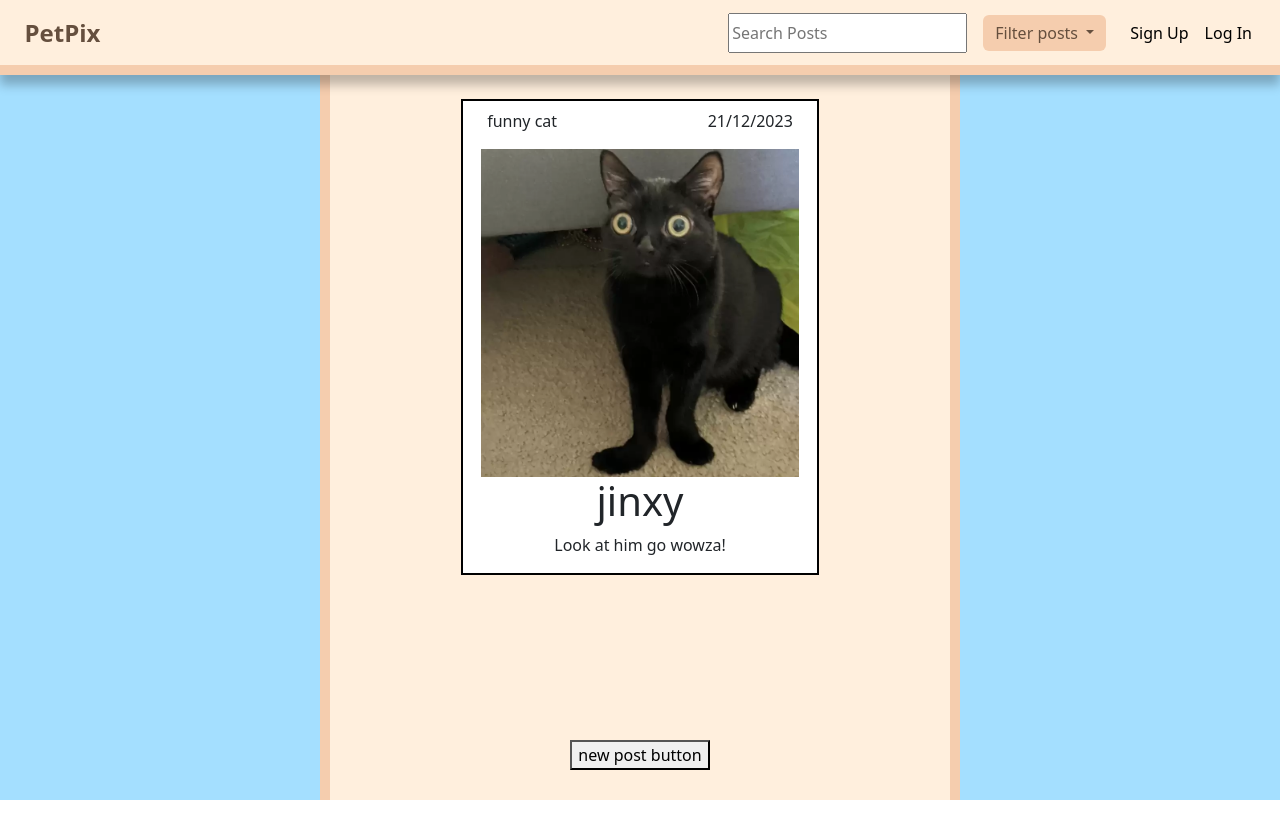
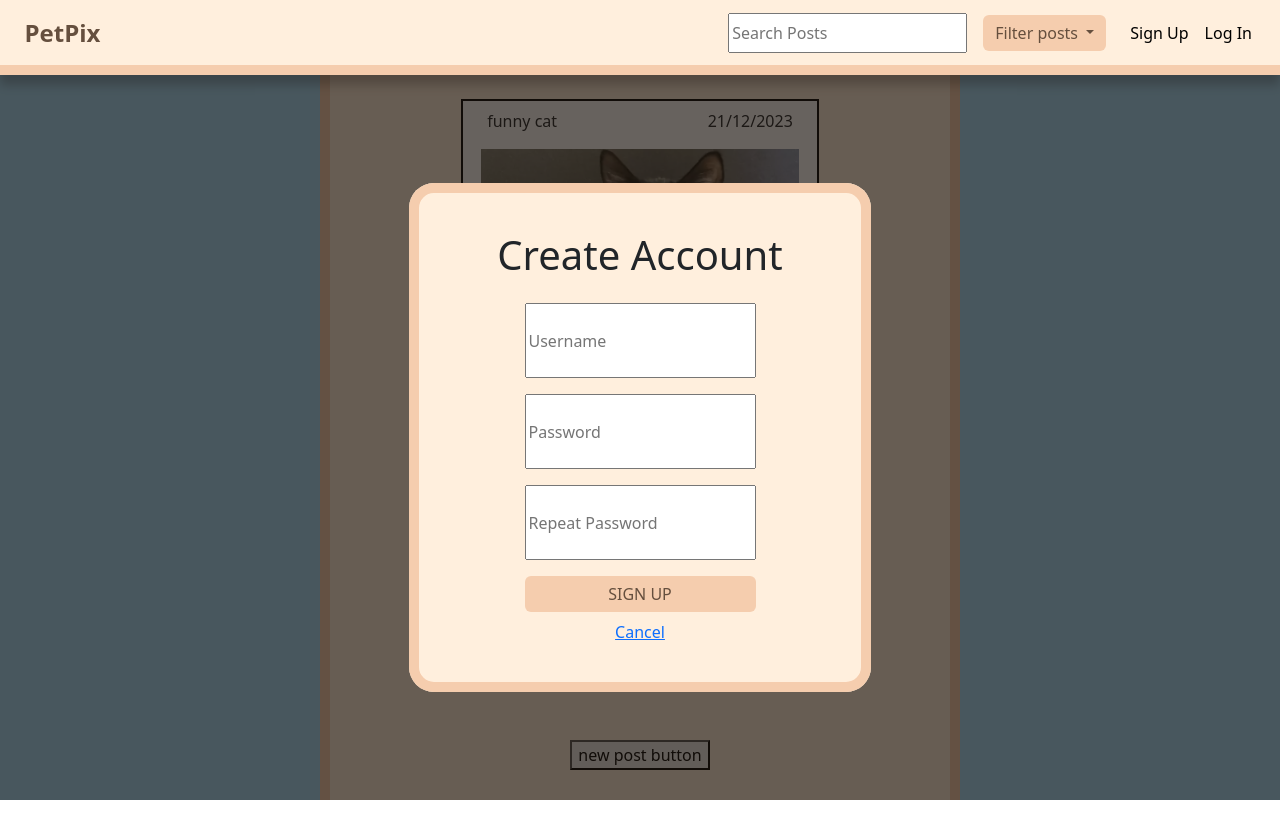
Before and after one commit to Luka-Mihajlovic/petPix, a plain HTML site: page index.html in a window 1280 px wide. Both pictures are taken after a click on the link "Sign Up". Drawn offline with nearby package versions, Linux system fonts and the light colour scheme.

Commit message:
Javascript client start

```diff
--- a/back/userControls.js
+++ b/back/userControls.js
@@ -0,0 +1,30 @@
+//brother u gotta hack up the drobpdown to disable so much shit (grey screen inactivty set the zindex low + disable the button for new posts)
+var dominantScreenIDs = ["registerHolder", "loginHolder"]
+
+function toggleGreyOut(){
+    dominantScreenIDs.forEach(elem => {
+        if(!document.getElementById(elem).classList.contains("d-none")){
+            document.getElementById(elem).classList.add("d-none");
+        }
+    });
+}
+
+function toggleMenu(target){
+    toggleGreyOut()
+    if(document.getElementById(target).classList.contains("d-none")){
+        document.getElementById(target).classList.remove("d-none");
+    }
+}
+
+var togglers = document.getElementsByClassName("dominantToggle");
+for(let i=0;i<togglers.length;i++){
+    togglers[i].addEventListener("click", toggleGreyOut);
+}
+
+document.getElementById("registerButton").addEventListener("click", function(){
+    toggleMenu("registerHolder")
+});
+
+document.getElementById("loginButton").addEventListener("click", function(){
+    toggleMenu("loginHolder")
+});
--- a/index.html
+++ b/index.html
@@ -48,10 +48,10 @@
                     <!--No profile controls-->
                     <section class="px-2 d-flex flex-column flex-lg-row">
                         <li class="nav-item navglow">
-                            <a class="nav-link active" aria-current="page" href="#">Sign Up</a>
+                            <a class="nav-link active" id="registerButton">Sign Up</a>
                         </li>
                         <li class="nav-item navglow">
-                            <a class="nav-link active" aria-current="page" href="#">Log In</a>
+                            <a class="nav-link active" id="loginButton">Log In</a>
                         </li>
                     </section>
                 </ul>
@@ -60,7 +60,35 @@
           </nav>
 
         <div class="mainHolder">
+            <!-- Registration panel -->
+            <div class="testContainer d-flex dominantToggle d-none" id="registerHolder">
+                <div class="mx-auto container my-auto">
+                    <form class="formContainer d-flex flex-column" id="registerForm">
+                        <h1 class="mt-5 mx-auto"> Create Account </h1>
+                        <input class="formInput mx-auto mt-3" type="text" placeholder="Username">
+                        <input class="formInput mx-auto mt-3" type="password" placeholder="Password">
+                        <input class="formInput mx-auto mt-3" type="password" placeholder="Repeat Password">
+                        <button class="btn btn-secondary mx-auto w-50 mt-3" type="button" id="registerButton"> SIGN UP </button>
+                        <a class="mt-2 mb-5 mx-auto dominantToggle"> Cancel </a>
+                    </form>
+                </div>
+            </div>
+            <!-- Log in panel -->
+            <div class="testContainer d-flex dominantToggle d-none" id="loginHolder">
+                <div class="mx-auto container my-auto">
+                    <form class="formContainer d-flex flex-column" id="loginForm">
+                        <h1 class="mt-5 mx-auto"> Log In </h1>
+                        <input class="formInput mx-auto mt-3" type="text" placeholder="Username">
+                        <input class="formInput mx-auto mt-3" type="password" placeholder="Password">
+                        <button class="btn btn-secondary mx-auto w-50 mt-3" type="button" id="loginButton"> LOG IN </button>
+                        <a class="mt-2 mb-5 mx-auto dominantToggle"> Cancel </a>
+                    </form>
+                </div>
+            </div>
+
+            <section class="h-100 w-100 " id="postSection">
                 <div class="container mx-auto postsContainer">
+
                     <!-- template for posts -->
                     <br>
                     <div class="postHolder mx-auto">
@@ -82,13 +110,14 @@
                     </div>
 
                 </div>
-        </div>
-
                 <div class="w-100 d-flex justify-content-center aaa">
                     <button class="buttonHack">new post button</button>
                 </div>
+            </section>
+        </div>
     </div>
 
+    <script src="back/userControls.js"></script>
     <script src="https://cdn.jsdelivr.net/npm/bootstrap@5.3.2/dist/js/bootstrap.bundle.min.js" integrity="sha384-C6RzsynM9kWDrMNeT87bh95OGNyZPhcTNXj1NW7RuBCsyN/o0jlpcV8Qyq46cDfL" crossorigin="anonymous"></script>
     <link href="https://cdn.jsdelivr.net/npm/bootstrap@5.3.2/dist/css/bootstrap.min.css" rel="stylesheet" integrity="sha384-T3c6CoIi6uLrA9TneNEoa7RxnatzjcDSCmG1MXxSR1GAsXEV/Dwwykc2MPK8M2HN" crossorigin="anonymous">
 </body>
--- a/mainStyle.css
+++ b/mainStyle.css
@@ -6,6 +6,7 @@
     --lblue: #A4DFFF;
     --white: #FFFFFF;
     --black: #000000;
+    --contentHeight: calc(100% - 75px);
 }
 
 
@@ -42,7 +43,7 @@ body{
 
 .mainHolder{
     width: 100%;
-    height: calc(100% - 75px);
+    height: var(--contentHeight);
 
     background-color: var(--lblue);
 }
@@ -112,6 +113,11 @@ body{
     border: 0 !important;
 }
 
+.btn:hover{
+    background-color: var(--light) !important;
+    box-shadow:inset 0px 0px 0px 3px var(--dark) !important; /* https://stackoverflow.com/questions/9601357/placing-border-inside-of-div-and-not-on-its-edge */
+}
+
 .dropdown-menu{
     border-radius: 0% !important;
     background-color: var(--light) !important;
@@ -143,3 +149,30 @@ body{
 .buttonHack{
     translate: 0 -200%;
 }
+
+.testContainer{
+    background-color: #1b130da9;
+    width: 100%;
+    height: var(--contentHeight);
+    position: fixed;
+    bottom: 0;
+    left: 0;
+    z-index: 100;
+}
+
+.formContainer{
+    background-color: var(--light);
+    margin: auto;
+    width:75%;
+    border-radius: 25px;
+    box-shadow:inset 0px 0px 0px 10px var(--accent) !important; /* https://stackoverflow.com/questions/9601357/placing-border-inside-of-div-and-not-on-its-edge */
+}
+
+.formInput{
+    height: 75px;
+    width: 50%;
+}
+
+a:hover {
+    cursor:pointer;
+   }
```
Lines whose indentation alone changed are shown as unchanged.
